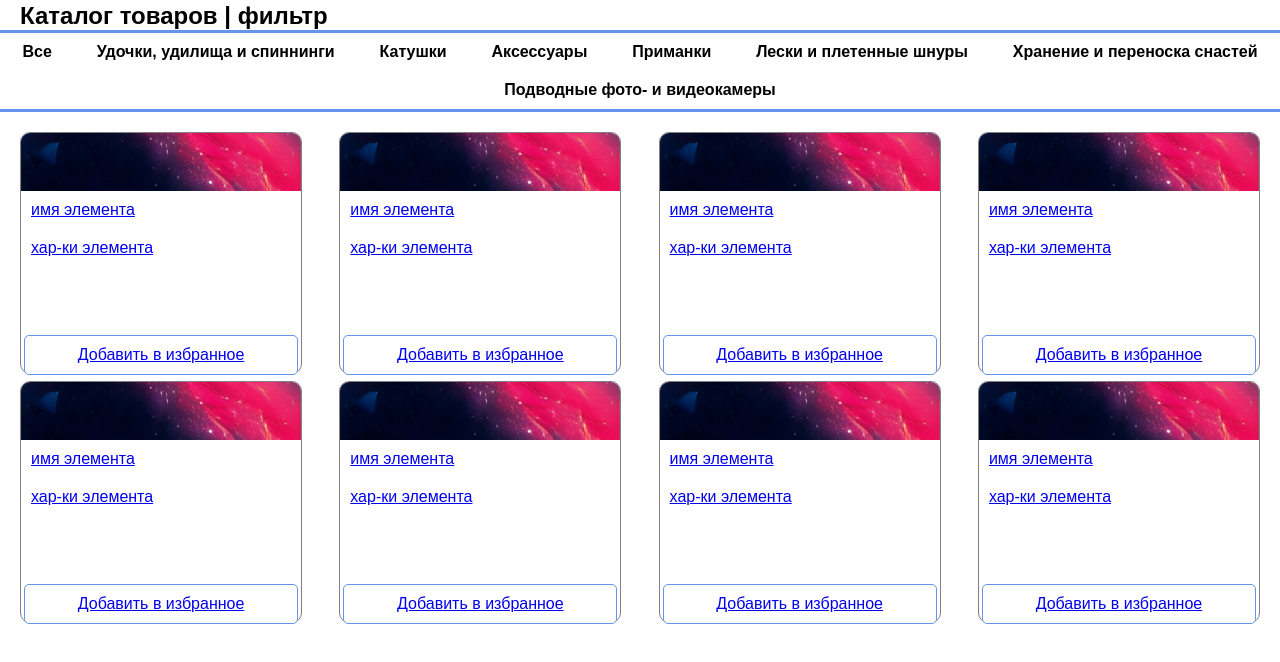
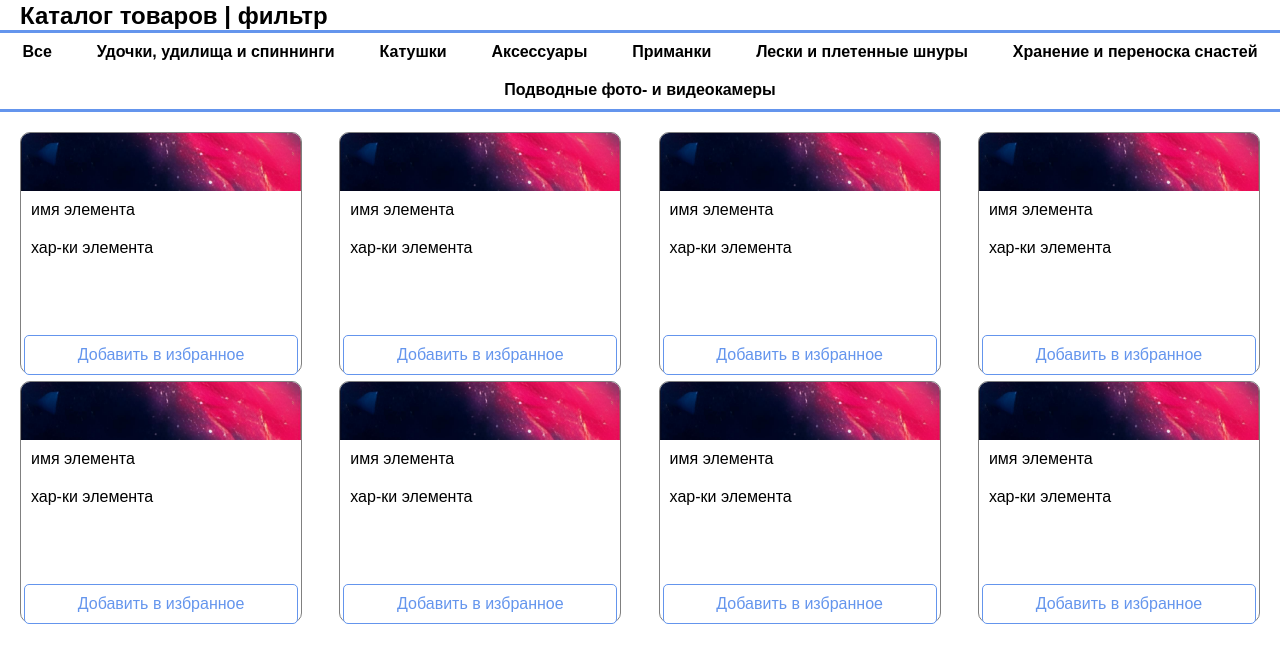
Before and after one commit to DisturbedEye/staticalpharib, a plain HTML site: page catalog.html in a window 1280 px wide. Shown: the part 118-780 px from the top of the page. Drawn offline with Linux system fonts and the light colour scheme; a script that the page names is missing.

Commit message:
Add files via upload

```diff
--- a/static/generic.css
+++ b/static/generic.css
@@ -218,6 +218,8 @@ body{
 }
 #goods .cgood .info{
 	display: grid;
+	text-decoration: none;
+	color: black;
 	grid-auto-flow: row;
 	grid-template-rows: 30% max-content 40%;
 }
@@ -254,6 +256,8 @@ body{
 	padding: 10px;
 	width: 90%;
 	z-index: 3;
+	text-decoration: none;
+	color: cornflowerblue;
 }
 #goods .cbutton:hover{
 	cursor: pointer;
```
